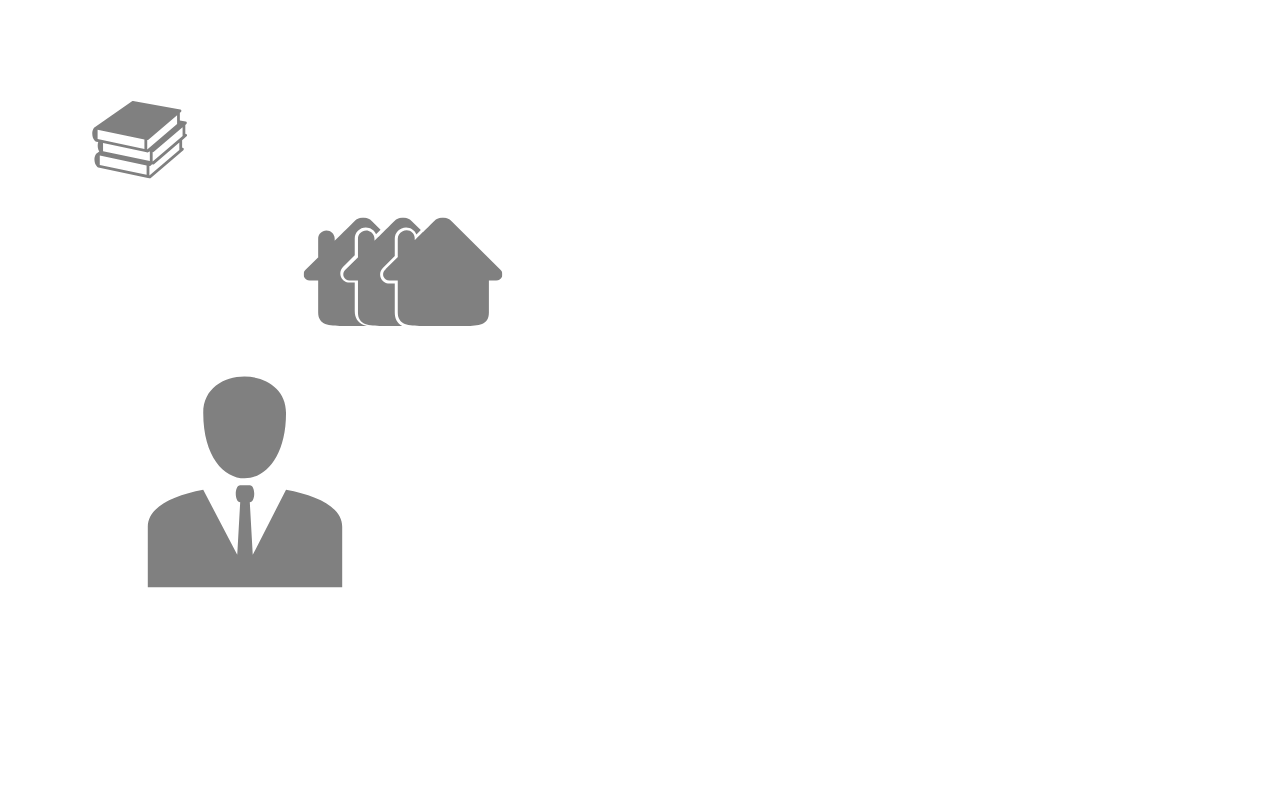
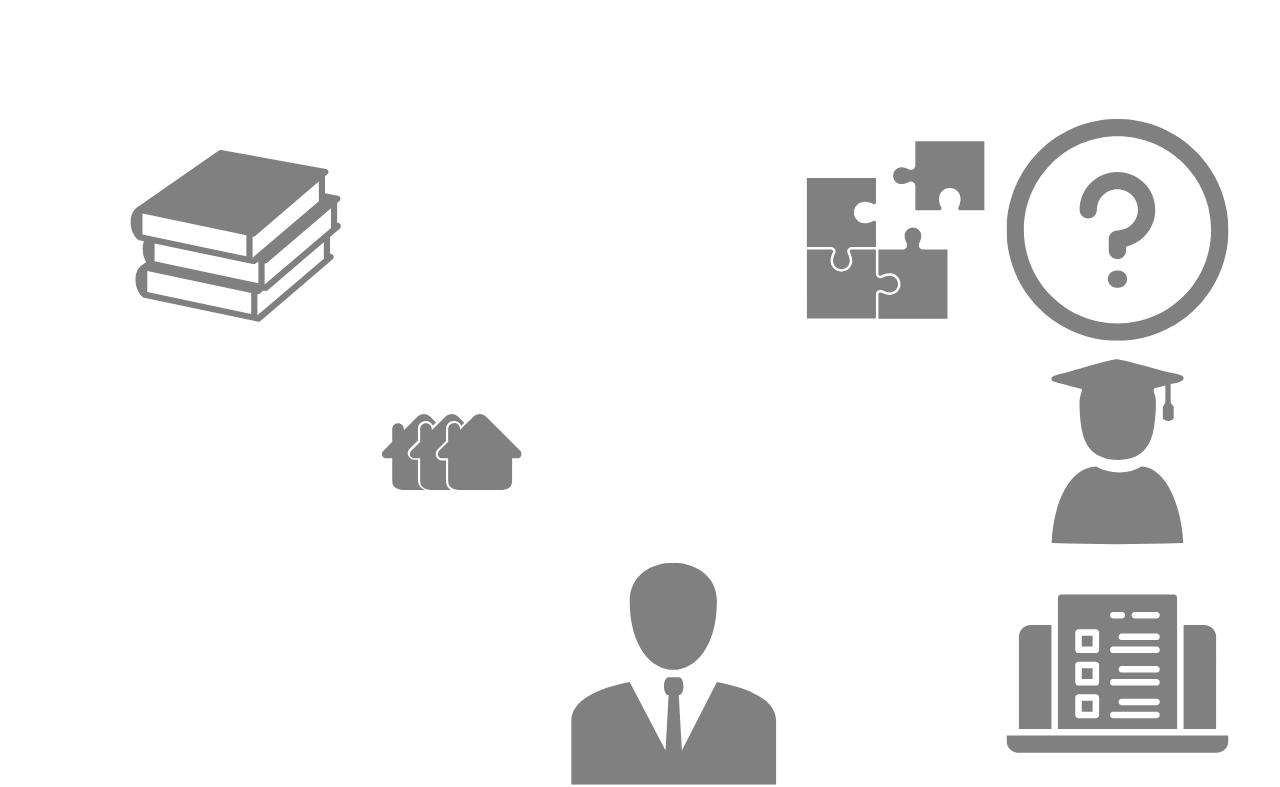
Before and after one commit to JoshCode25/jpi-presentation, a SvelteKit app: page / in a window 1280 px wide. Shown: the top 787 px of the page. Built offline with nearby package versions, Linux system fonts and the light colour scheme.

Commit message:
adjusted viewbox sizing

```diff
--- a/src/lib/SVGContainer.svelte
+++ b/src/lib/SVGContainer.svelte
@@ -1,18 +1,20 @@
 <script>
-	import Books from '$lib/svg/Books.svelte';
-	import Community from '$lib/svg/Community.svelte';
-	import Manager from '$lib/svg/Manager.svelte';
-	import Outreach from '$lib/svg/Outreach.svelte';
-	import PersonalGrowth from '$lib/svg/PersonalGrowth.svelte';
-	import QuestionMark from '$lib/svg/QuestionMark.svelte';
-	import Student from '$lib/svg/Student.svelte';
-	import TechnicalLibrary from '$lib/svg/TechnicalLibrary.svelte';
-	import Training from '$lib/svg/Training.svelte';
-	import Why from '$lib/svg/Why.svelte';
+	import { SVGInfoStore } from '../Store.js';
 
 	export let name = 'QuestionMark';
-	export let activeColor = 'green';
-	export let inactiveColor = 'gray';
+	export let viewBoxSize = 1200;
+
+	const inactiveColor = 'gray';
+	const svgInfo = $SVGInfoStore[name];
+	const {
+		component,
+		displayText,
+		activeColor,
+		svgWidth,
+		svgHeight,
+		svgX,
+		svgY,
+	} = svgInfo;
 
 	let SVGActive = false;
 	$: fillColor = SVGActive ? activeColor : inactiveColor;
@@ -24,5 +26,12 @@
 
 <!-- svelte-ignore a11y-click-events-have-key-events -->
 <g on:click={toggleActive} fill={fillColor}>
-	<slot />
+	<svelte:component
+		this={component}
+		width={svgWidth}
+		height={svgHeight}
+		x={svgX}
+		y={svgY}
+		{viewBoxSize}
+	/>
 </g>
--- a/src/lib/svg/Books.svelte
+++ b/src/lib/svg/Books.svelte
@@ -6,6 +6,7 @@
 	export let y = 0;
 	export let width = 200;
 	export let height = 200;
+	export let viewBoxSize = 1200;
 </script>
 
 <svg
@@ -14,7 +15,7 @@
 	{width}
 	{height}
 	version="1.1"
-	viewBox="0 0 1200 1200"
+	viewBox={`0 0 ${viewBoxSize} ${viewBoxSize}`}
 	xmlns="http://www.w3.org/2000/svg"
 >
 	<rect width="100%" height="100%" />
--- a/src/routes/+page.svelte
+++ b/src/routes/+page.svelte
@@ -1,49 +1,38 @@
 <script>
 	import SvgContainer from '$lib/SVGContainer.svelte';
 	import { SVGInfoStore } from '../Store.js';
-	import Books from '$lib/svg/Books.svelte';
-	import Community from '$lib/svg/Community.svelte';
-	import Manager from '$lib/svg/Manager.svelte';
 
-	console.log($SVGInfoStore, Object.keys($SVGInfoStore));
+	let svgNames = Object.keys($SVGInfoStore);
+	const svgDefaultViewBox = 1200;
+	let clientWidth = 1200;
+	$: viewBoxSize = Math.pow(svgDefaultViewBox, 2) / clientWidth;
+	$: console.log(clientWidth, viewBoxSize);
 </script>
 
+<div bind:clientWidth>
 	<svg
 		width="100%"
 		height="100%"
 		version="1.1"
-	viewBox="0 0 2400 2400"
+		viewBox={`0 0 ${viewBoxSize} ${viewBoxSize}`}
 		xmlns="http://www.w3.org/2000/svg"
 	>
-	<!-- <SvgContainer
-		width={100}
-		height={100}
-		path={SVGPaths.book}
-		displayText={'Learning'}
-		activeColor={'blue'}
-	/>
-	<SvgContainer size={200} path={SVGPaths.book} displayText={'Learning'} /> -->
-	<SvgContainer activeColor={'orange'}>
-		<Manager height={600} width={400} x={250} y={600} />
-	</SvgContainer>
-	<SvgContainer activeColor={'red'}>
-		<Books height={200} width={200} x={150} y={150} />
-	</SvgContainer>
-	<SvgContainer activeColor={'blue'}>
-		<Community height={600} width={600} x={450} y={200} />
-	</SvgContainer>
+		{#each svgNames as svgName}
+			<SvgContainer name={svgName} {viewBoxSize} />
+		{/each}
 	</svg>
+</div>
 
-<!-- Without viewBox -->
+<!--
 <svg width="200" height="200" viewBox="0 0 100 100">
 	<circle cx="50" cy="50" r="45" stroke="#000" stroke-width="3" fill="none" />
 </svg>
 
-<!-- With viewBox -->
+
 <svg width="200" height="200" viewBox="0 0 400 400">
 	<circle cx="50" cy="50" r="45" stroke="#000" stroke-width="3" fill="none" />
 </svg>
 
 <svg width="200" height="200" viewBox="0 0 200 200">
 	<circle cx="50" cy="50" r="45" stroke="#000" stroke-width="3" fill="none" />
-</svg>
+</svg> -->
```
Lines whose indentation alone changed are shown as unchanged.
